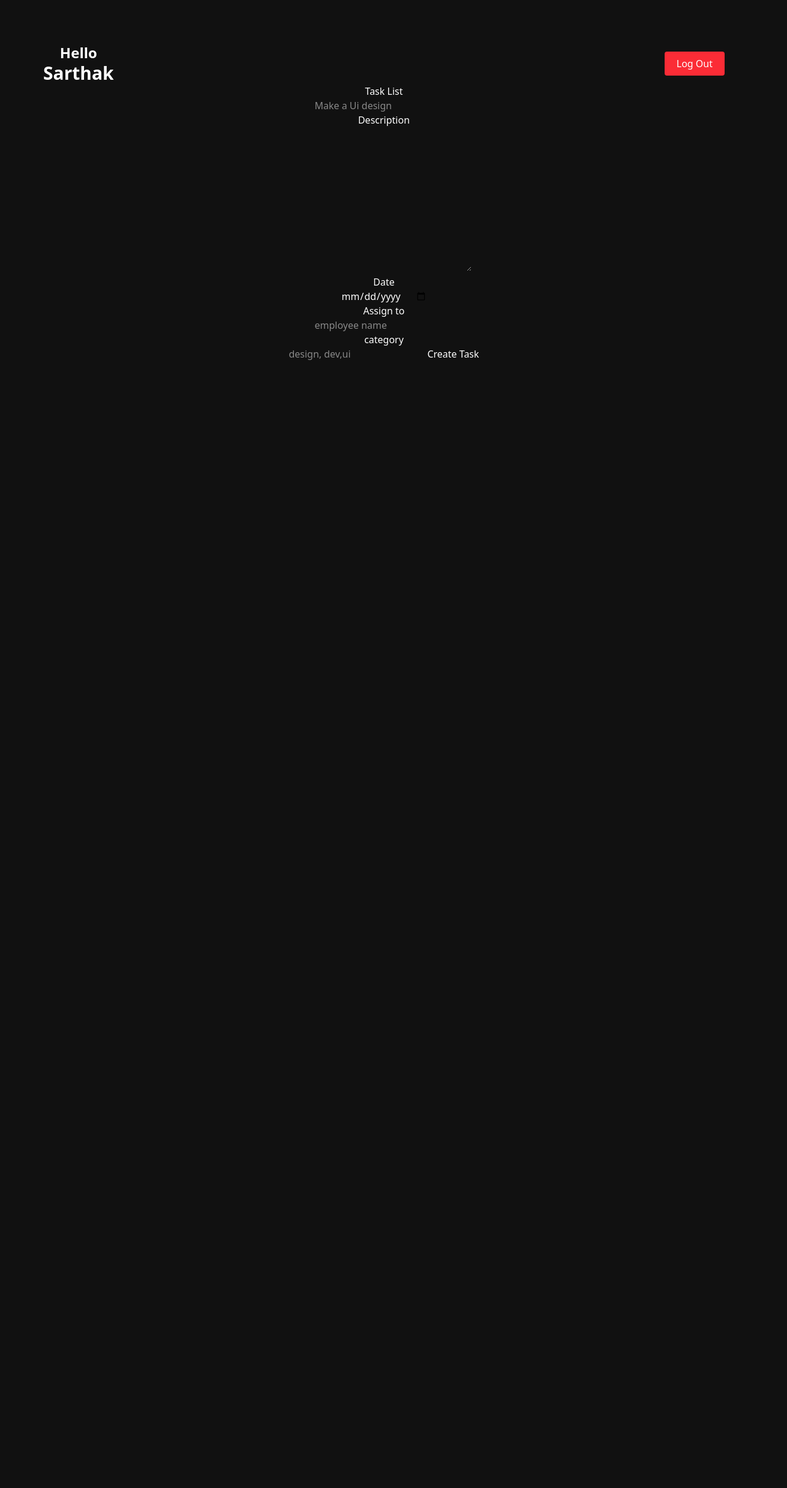
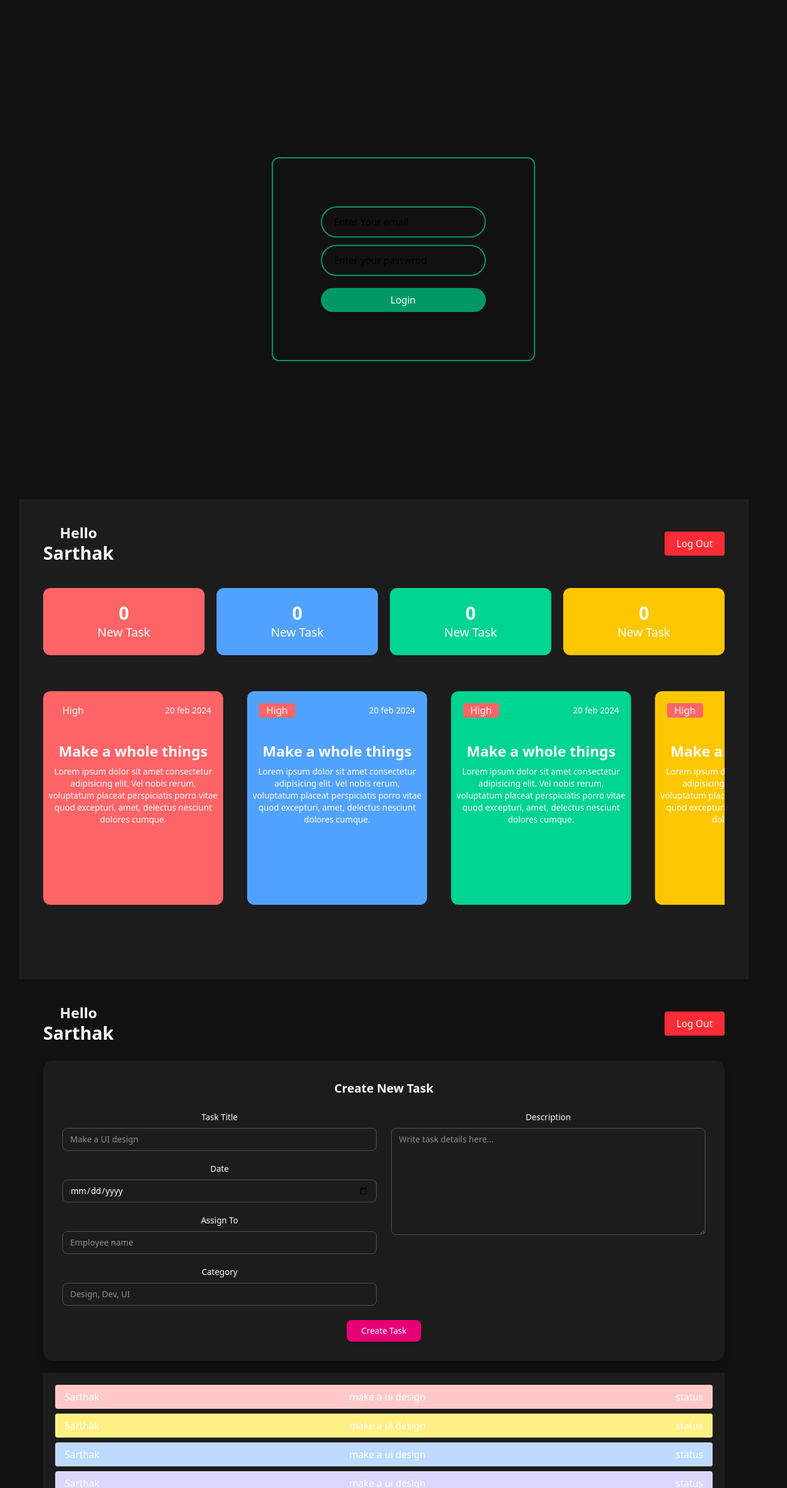
Before and after one commit to themanjeetkr/Employee-Management-System, a React (Vite) app: page / in a window 1280 px wide. Shown: the whole page at 60% size, 1312 px wide, since content can reach past the window. Before the commit the page ends 864 px from the top, so only its background shows below. Built offline with nearby package versions, Linux system fonts and the light colour scheme.

Commit message:
context add

```diff
--- a/src/App.jsx
+++ b/src/App.jsx
@@ -12,8 +12,8 @@ function App() {
   return (
     <>
      <div>
-      {/* <Login/> */}
-      {/* <EmployeeDashboard/> */}
+      <Login/>
+      <EmployeeDashboard/>
       <AdminDashboard/>
      </div>
     </>
--- a/src/Components/Dashboard.jsx/AdminDashboard.jsx
+++ b/src/Components/Dashboard.jsx/AdminDashboard.jsx
@@ -1,29 +1,16 @@
-import React from 'react'
-import Header from '../Other/Header'
+import React from "react";
+import Header from "../Other/Header";
+import CreateTask from "../Other/CreateTask";
+import AllTask from "../Other/AllTask";
 
 const AdminDashboard = () => {
   return (
-    <div className='p-10 h-screen w-full'>
+    <div className="p-10 h-screen w-full bg-[#111] text-white">
       <Header />
-      <div>
-        <form>
-          <h3>Task List</h3>
-          <input type="text" placeholder='Make a Ui design' />
-          <h3>Description</h3>
+     <CreateTask/>
+     <AllTask/>
+    </div>
+  );
+};
 
-          <textarea name="" id="" cols={30} rows={10}></textarea>
-          <h3>Date</h3>
-          <input type='date'/>
-          <h3>Assign to </h3>
-          <input type="text" placeholder='employee name' />
-          <h3>category</h3>
-          <input type="text" placeholder='design, dev,ui' />
-          <button>Create Task</button>
-        </form>
-      </div>
-
-    </div>
-  )
-}
-
-export default AdminDashboard
+export default AdminDashboard;
--- /dev/null
+++ b/src/Components/Other/AllTask.jsx
@@ -0,0 +1,46 @@
+import React from 'react'
+
+const AllTask = () => {
+  return (
+    <div className='bg-[#1c1c1c] mt-5 p-5 overflow-auto h-48 overflow-autorounded'>
+        <div className='bg-red-200 mb-2 py-2 px-4 flex justify-between rounded'>
+            <h2>
+                Sarthak
+            </h2>
+            <h3> make a ui design </h3>
+            <h5>status</h5>
+        </div>
+        <div className='bg-yellow-200 mb-2 py-2 px-4 flex justify-between rounded'>
+            <h2>
+                Sarthak
+            </h2>
+            <h3> make a ui design </h3>
+            <h5>status</h5>
+        </div>
+        <div className='bg-blue-200 mb-2 py-2 px-4 flex justify-between rounded'>
+            <h2>
+                Sarthak
+            </h2>
+            <h3> make a ui design </h3>
+            <h5>status</h5>
+        </div>
+        <div className='bg-violet-200 mb-2 py-2 px-4 flex justify-between rounded'>
+            <h2>
+                Sarthak
+            </h2>
+            <h3> make a ui design </h3>
+            <h5>status</h5>
+        </div>
+        <div className='bg-red-200 py-2 mb-2 px-4 flex justify-between rounded'>
+            <h2>
+                Sarthak
+            </h2>
+            <h3> make a ui design </h3>
+            <h5>status</h5>
+        </div>
+
+    </div>
+  )
+}
+
+export default AllTask
--- /dev/null
+++ b/src/Components/Other/CreateTask.jsx
@@ -0,0 +1,71 @@
+import React from 'react'
+
+const CreateTask = () => {
+  return (
+     <div className="p-8 bg-[#1c1c1c] mt-7 rounded-2xl shadow-lg">
+        <h2 className="text-xl font-semibold mb-6">Create New Task</h2>
+
+        <form className="grid grid-cols-1 md:grid-cols-2 gap-6">
+          {/* Left Side */}
+          <div className="space-y-5">
+            <div>
+              <label className="block text-sm text-gray-300 mb-2">Task Title</label>
+              <input
+                type="text"
+                placeholder="Make a UI design"
+                className="w-full rounded-lg border border-gray-600 bg-transparent px-3 py-2 text-sm focus:border-pink-500 focus:ring focus:ring-pink-500/30 outline-none"
+              />
+            </div>
+
+            <div>
+              <label className="block text-sm text-gray-300 mb-2">Date</label>
+              <input
+                type="date"
+                className="w-full rounded-lg border border-gray-600 bg-transparent px-3 py-2 text-sm focus:border-pink-500 focus:ring focus:ring-pink-500/30 outline-none"
+              />
+            </div>
+
+            <div>
+              <label className="block text-sm text-gray-300 mb-2">Assign To</label>
+              <input
+                type="text"
+                placeholder="Employee name"
+                className="w-full rounded-lg border border-gray-600 bg-transparent px-3 py-2 text-sm focus:border-pink-500 focus:ring focus:ring-pink-500/30 outline-none"
+              />
+            </div>
+
+            <div>
+              <label className="block text-sm text-gray-300 mb-2">Category</label>
+              <input
+                type="text"
+                placeholder="Design, Dev, UI"
+                className="w-full rounded-lg border border-gray-600 bg-transparent px-3 py-2 text-sm focus:border-pink-500 focus:ring focus:ring-pink-500/30 outline-none"
+              />
+            </div>
+          </div>
+
+          {/* Right Side */}
+          <div className="flex flex-col">
+            <label className="block text-sm text-gray-300 mb-2">Description</label>
+            <textarea
+              rows="8"
+              placeholder="Write task details here..."
+              className="w-full rounded-lg border border-gray-600 bg-transparent px-3 py-2 text-sm focus:border-pink-500 focus:ring focus:ring-pink-500/30 outline-none"
+            ></textarea>
+          </div>
+        </form>
+
+        {/* Button */}
+        <div className="mt-6">
+          <button
+            type="submit"
+            className="rounded-lg bg-pink-600 px-6 py-2 text-sm font-medium hover:bg-pink-700 transition-all shadow-md"
+          >
+            Create Task
+          </button>
+        </div>
+      </div>
+  )
+}
+
+export default CreateTask
--- a/src/Context/AuthContext.jsx
+++ b/src/Context/AuthContext.jsx
@@ -0,0 +1,12 @@
+import React from 'react'
+
+const AuthContext = ({children}) => {
+  return (
+    <div>
+       {children}
+
+    </div>
+  )
+}
+
+export default AuthContext
--- a/src/Context/TaskContext.jsx
+++ b/src/Context/TaskContext.jsx
@@ -0,0 +1,11 @@
+import React from 'react'
+
+const TaskContext = ({children}) => {
+  return (
+    <div>
+      {children}
+    </div>
+  )
+}
+
+export default TaskContext
--- a/src/main.jsx
+++ b/src/main.jsx
@@ -2,9 +2,16 @@ import { StrictMode } from 'react'
 import { createRoot } from 'react-dom/client'
 import './index.css'
 import App from './App.jsx'
+import AuthContext from './Context/AuthContext.jsx'
+import TaskContext from './Context/TaskContext.jsx'
+localStorage.clear();
 
 createRoot(document.getElementById('root')).render(
   <StrictMode>
-    <App />
+<AuthContext>
+    <TaskContext>
+      <App />
+    </TaskContext>
+</AuthContext>
   </StrictMode>
 )
```
